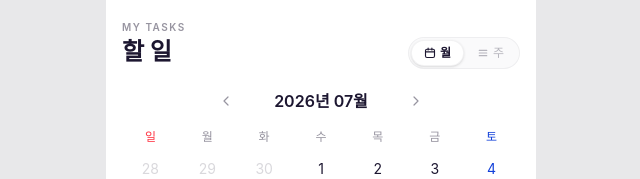
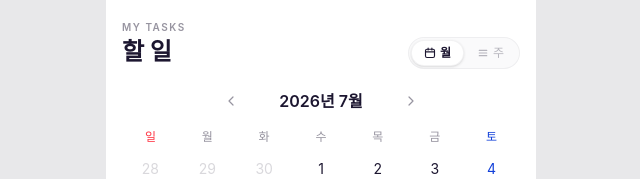
Before and after one commit to UMC-DooDoo/FE-DooDoo, a React (Vite) app: page / in a window 1280 px wide. Shown: the top 179 px of the page, without its empty margins (319-959 px from the left). Built offline with nearby package versions, Linux system fonts and the light colour scheme; a web font is replaced by a local one.

Commit message:
fix: 월 표기 0 패딩 제거(시안 표기 맞춤)

```diff
--- a/src/pages/HomePage.tsx
+++ b/src/pages/HomePage.tsx
@@ -191,7 +191,7 @@ function HomePage() {
           </svg>
         </button>
         <span className="text-base font-semibold">
-          {viewYM.year}년 {String(viewYM.month + 1).padStart(2, "0")}월
+          {viewYM.year}년 {viewYM.month + 1}월
         </span>
         <button
           type="button"
```
